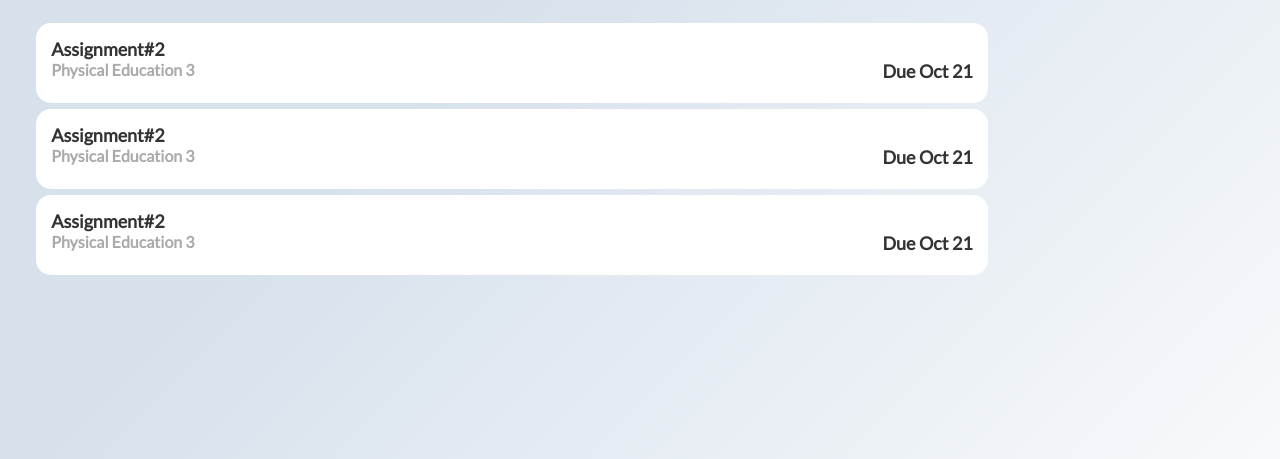
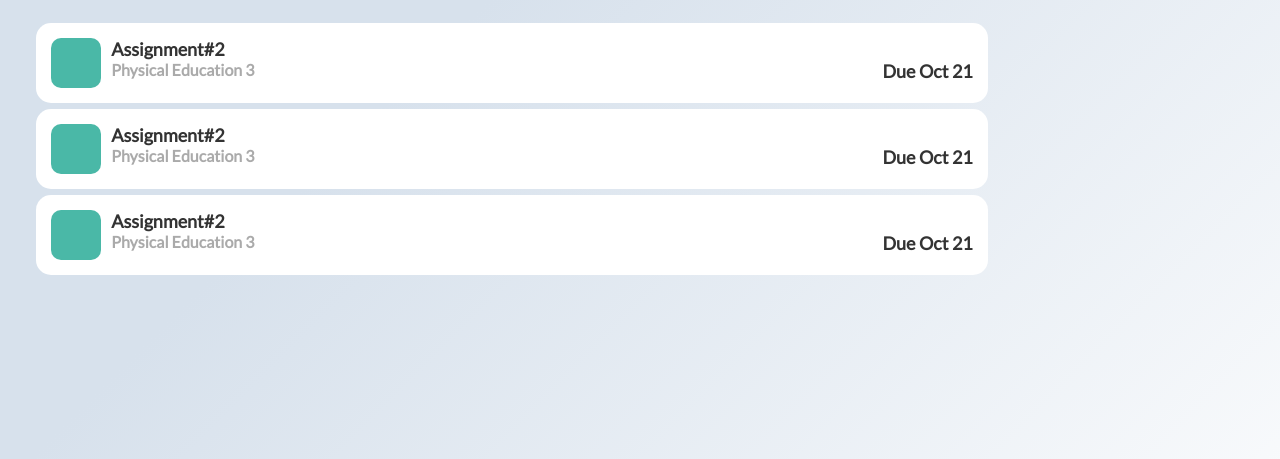
Before and after one commit to DemeterCaubang/OpTeams, a PHP site: page /main_list.html in a window 1280 px wide. Shown: the part 52-511 px from the top of the page. Run offline with PHP 8.4, Linux system fonts and the light colour scheme; some libraries are stand-ins or nearby versions.

Commit message:
visible logo

```diff
--- a/css/main_list.css
+++ b/css/main_list.css
@@ -29,6 +29,15 @@ line-spacing: 12px;
 text-decoration: none;
 }
 
+.display-area .cards li a .colored-shape {
+float: left;
+border-radius: 10px;
+background-color: #4ab8a7;
+width: 50px;
+height: 50px;
+margin-right: 10px;
+}
+
 .display-area .cards li a h1 {
 font-size: 18px;
 color: #333;
```
